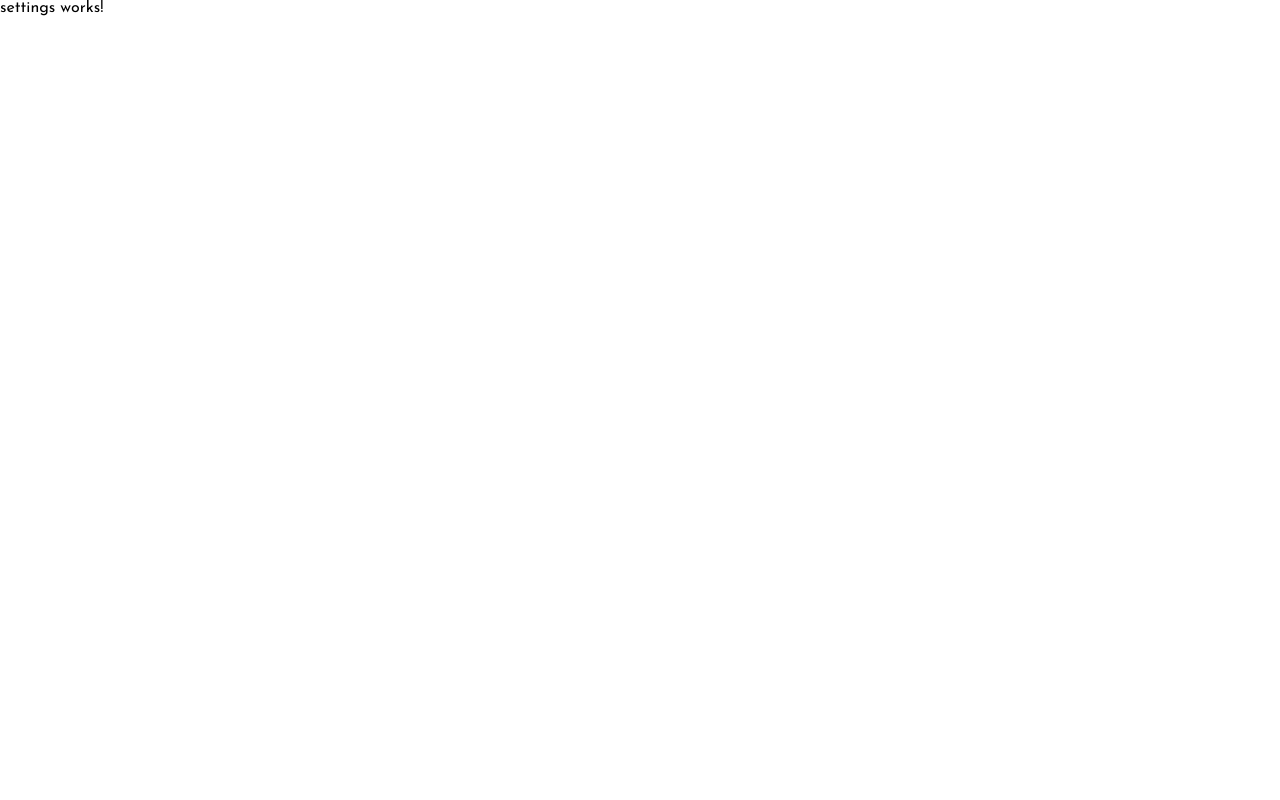
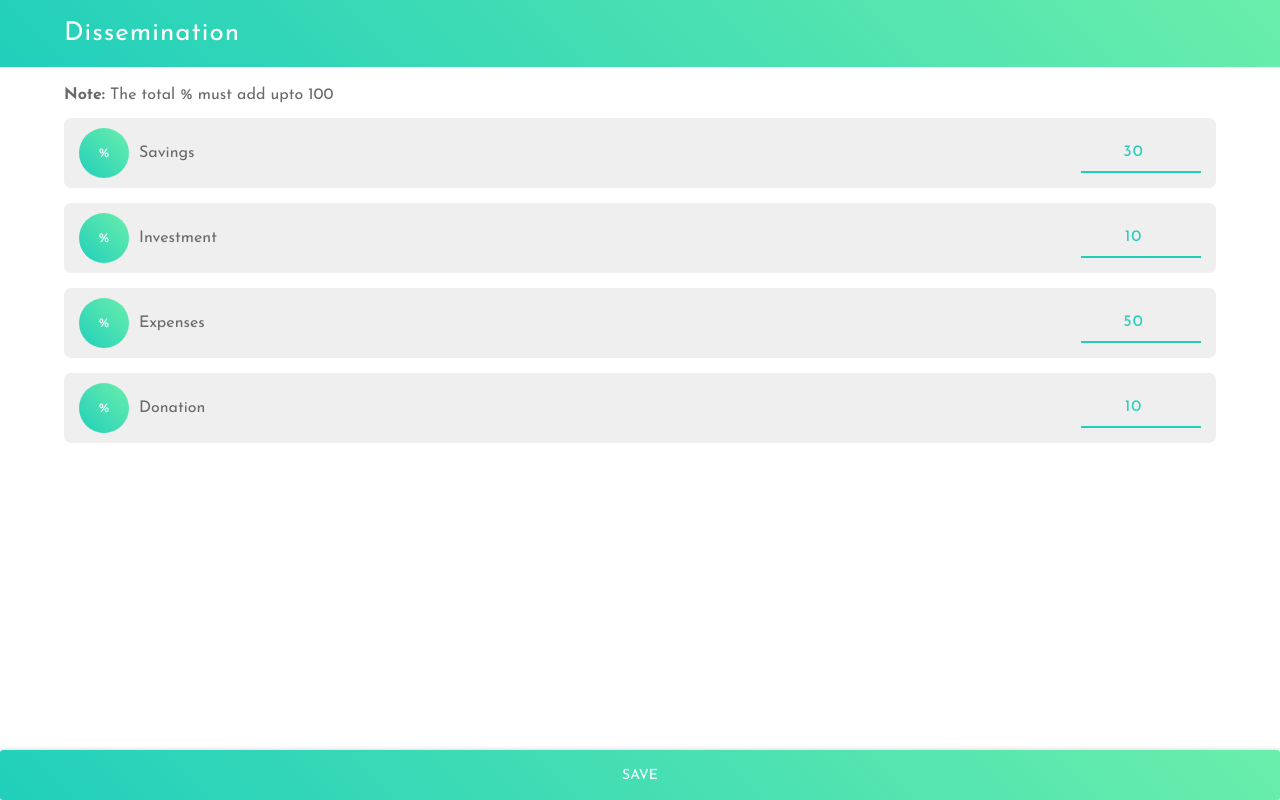
Before and after one commit to kj1352/wage-disseminator, an Angular app: page /settings in a window 1280 px wide. Built offline with nearby package versions, Linux system fonts and the light colour scheme.

Commit message:
Settings Page and data connection with basic initialization complete

```diff
--- a/src/app/app.component.ts
+++ b/src/app/app.component.ts
@@ -1,10 +1,32 @@
 import { Component } from '@angular/core';
+import { ICurrency, IMoneyTree } from './dashboard/dashboard.component';
 
 @Component({
-  selector: 'app-root',
-  templateUrl: './app.component.html',
-  styleUrls: ['./app.component.scss']
+    selector: 'app-root',
+    templateUrl: './app.component.html',
+    styleUrls: ['./app.component.scss']
 })
 export class AppComponent {
-  title = 'wage-disseminator';
+    userMoneyTree: IMoneyTree = {
+        totalIncome: 1000,
+        savings: 30,
+        investment: 10,
+        expenses: 50,
+        donation: 10
+    };
+
+    userCurrency: ICurrency = {
+        symbol: '₹',
+        name: 'Rupee'
+    };
+
+    constructor() {
+        if (!localStorage.userMoneyTree) {
+            localStorage.userMoneyTree = JSON.stringify(this.userMoneyTree);
+        }
+
+        if (!localStorage.userCurrency) {
+            localStorage.userCurrency = JSON.stringify(this.userCurrency);
+        }
+    }
 }
--- a/src/app/dashboard/dashboard.component.html
+++ b/src/app/dashboard/dashboard.component.html
@@ -1,7 +1,7 @@
 <section class="upfold">
     <div class="container">
         <button class="name-logo"> N </button>
-        <button class="settings-button"> Change Dissemination </button>
+        <button class="settings-button" (click)="navigateToUrl('settings')"> Change Dissemination </button>
     </div>
     <section class="total-pay">
         <p> Total Income per month </p>
--- a/src/app/dashboard/dashboard.component.scss
+++ b/src/app/dashboard/dashboard.component.scss
@@ -31,7 +31,6 @@ $teal: #6aeeab;
             letter-spacing: 0.5px;
             border: 0px;
             padding: 0 15px;
-            box-shadow: 2px 2px 5px $dark-teal;
         }
     }
 
--- a/src/app/dashboard/dashboard.component.ts
+++ b/src/app/dashboard/dashboard.component.ts
@@ -1,4 +1,5 @@
 import { Component, OnInit } from '@angular/core';
+import { Router } from '@angular/router';
 
 export type IMoneyTree = {
     totalIncome: number,
@@ -20,26 +21,25 @@ export type ICurrency = {
 })
 
 export class DashboardComponent implements OnInit {
-    userCurrency: ICurrency = {
-        symbol: '₹',
-        name: 'Rupee'
-    };
+    userCurrency: ICurrency;
 
-    userMoneyTree: IMoneyTree = {
-        totalIncome: 1000,
-        savings: 30,
-        investment: 10,
-        expenses: 50,
-        donation: 10
-    };
+    userMoneyTree: IMoneyTree;
 
-    constructor() { }
+    constructor(
+        private router: Router
+    ) { }
 
     ngOnInit() {
+        this.userMoneyTree = JSON.parse(localStorage.userMoneyTree);
+        this.userCurrency = JSON.parse(localStorage.userCurrency);
     }
 
     getCalculatedAmount(percentage: number) {
         return this.userCurrency.symbol + ' ' + (this.userMoneyTree.totalIncome * percentage / 100).toString();
     }
 
+    navigateToUrl(url: string) {
+        this.router.navigate([url]);
+    }
+
 }
--- a/src/app/settings/settings.component.html
+++ b/src/app/settings/settings.component.html
@@ -1 +1,30 @@
-<p>settings works!</p>
+<section class="upfold">
+    <section class="total-pay">
+        <h2> Dissemination </h2>
+    </section>
+</section>
+
+<ul class="dissemination-list">
+    <p> <strong> Note: </strong> The total % must add upto 100 </p>
+    <li>
+        <label> <div class="percentage"> % </div> Savings </label>
+        <input class="value" type="number" [(ngModel)]="userMoneyTree.savings">
+    </li>
+
+    <li>
+        <label> <div class="percentage"> % </div> Investment </label>
+        <input class="value" type="number" [(ngModel)]="userMoneyTree.investment">
+    </li>
+
+    <li>
+        <label> <div class="percentage"> % </div> Expenses </label>
+        <input class="value" type="number" [(ngModel)]="userMoneyTree.expenses">
+    </li>
+
+    <li>
+        <label> <div class="percentage"> % </div> Donation </label>
+        <input class="value" type="number" [(ngModel)]="userMoneyTree.donation">
+    </li>
+</ul>
+
+<button class="save-button" *ngIf="areValidInputs()" (click)="saveData()"> SAVE </button>
--- a/src/app/settings/settings.component.scss
+++ b/src/app/settings/settings.component.scss
@@ -0,0 +1,29 @@
+@import "../dashboard/dashboard.component.scss";
+
+.dissemination-list li .value {
+    border: 0px;
+    border-bottom: 2px solid $dark-teal;
+    background-color: transparent;
+    color: #efefef;
+    height: 40px;
+    font-size: 16px;
+    color: $dark-teal;
+    text-align: center;
+    font-weight: 500;
+}
+
+.save-button {
+    width: 100%;
+    position: fixed;
+    left: 0;
+    bottom: 0;
+    z-index: 1;
+    display: block;
+    background: linear-gradient(45deg, $dark-teal, $teal);
+    font-size: 14px;
+    color: white;
+    border-radius: 3px;
+    border: 0px;
+    height: 50px;
+    box-shadow: 0px 0px 5px #cecece;
+}
--- a/src/app/settings/settings.component.ts
+++ b/src/app/settings/settings.component.ts
@@ -1,15 +1,42 @@
 import { Component, OnInit } from '@angular/core';
+import { ICurrency, IMoneyTree } from '../dashboard/dashboard.component';
+import { Location } from '@angular/common';
 
 @Component({
-  selector: 'app-settings',
-  templateUrl: './settings.component.html',
-  styleUrls: ['./settings.component.scss']
+    selector: 'app-settings',
+    templateUrl: './settings.component.html',
+    styleUrls: ['./settings.component.scss']
 })
 export class SettingsComponent implements OnInit {
+    userMoneyTree: IMoneyTree;
+    userCurrency: ICurrency;
 
-  constructor() { }
+    constructor(
+        private location: Location
+    ) { }
 
-  ngOnInit() {
-  }
+    ngOnInit() {
+        this.userMoneyTree = JSON.parse(localStorage.userMoneyTree);
+        this.userCurrency = JSON.parse(localStorage.userCurrency);
+    }
+
+    areValidInputs() {
+        let total: number = this.userMoneyTree.savings + this.userMoneyTree.investment +
+        this.userMoneyTree.expenses + this.userMoneyTree.donation;
+
+        if (total === 100) {
+            return true;
+        } else {
+            return false;
+        }
+    }
+
+    saveData() {
+        if (this.areValidInputs) {
+            localStorage.userMoneyTree = JSON.stringify(this.userMoneyTree);
+            localStorage.userCurrency = JSON.stringify(this.userCurrency);
+            this.location.back();
+        }
+    }
 
 }
```
